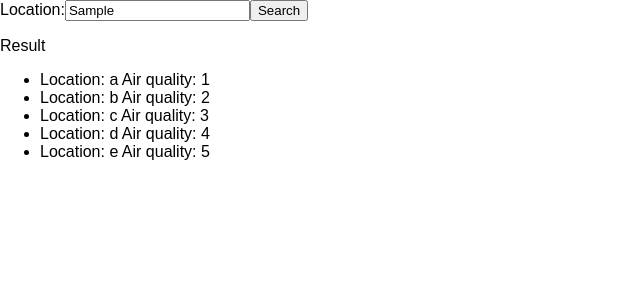
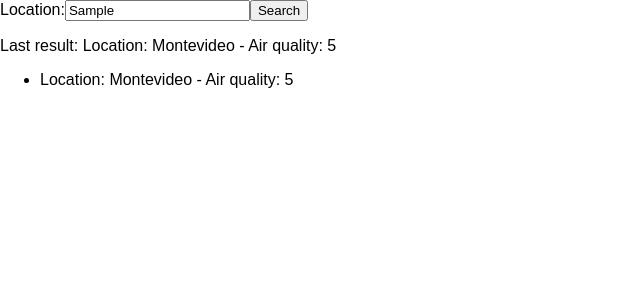
Before and after one commit to gogumai/breezometer-client, a React (Create React App) app: page / in a window 1280 px wide. Both pictures are taken after typing "Sample" into the empty fields and a click on the input "Search". Shown: the top 300 px of the page, without its empty margins (0-640 px from the left). Built offline with nearby package versions, Linux system fonts and the light colour scheme.

Commit message:
Added redux and sagas. Mocked api.

```diff
--- a/package.json
+++ b/package.json
@@ -6,7 +6,10 @@
     "prop-types": "^15.6.0",
     "react": "^16.1.1",
     "react-dom": "^16.1.1",
-    "react-scripts": "1.0.17"
+    "react-redux": "^5.0.6",
+    "react-scripts": "1.0.17",
+    "redux": "^3.7.2",
+    "redux-saga": "^0.16.0"
   },
   "scripts": {
     "start": "react-scripts start",
--- a/src/components/Main/index.jsx
+++ b/src/components/Main/index.jsx
@@ -3,7 +3,7 @@ import PropTypes from 'prop-types';
 
 function LocationList(props) {
   const { data } = props;
-  const listItems = data.map(item => <li key={item.location}>{`Location: ${item.location} Air quality: ${item.aq}`}</li>);
+  const listItems = data.map(item => <li key={item.location}>{`Location: ${item.location} - Air quality: ${item.aq}`}</li>);
   return (
     <ul>{listItems}</ul>
   );
@@ -29,19 +29,12 @@ export default class Main extends React.Component {
   }
 
   handleSubmit(event) {
-    alert(`A name was submitted: ${this.state.value}`);
+    this.props.fetchData(this.state.value);
     event.preventDefault();
   }
 
   render() {
-    const data = [
-      { location: 'a', aq: 1 },
-      { location: 'b', aq: 2 },
-      { location: 'c', aq: 3 },
-      { location: 'd', aq: 4 },
-      { location: 'e', aq: 5 },
-    ];
-
+    const { data } = this.props.appData;
     return (
       <div>
         <form onSubmit={this.handleSubmit}>
@@ -58,9 +51,12 @@ export default class Main extends React.Component {
             value="Search"
           />
         </form>
-        <div>
-          <p>Result</p>
-        </div>
+        {
+          data.length > 0 &&
+          <div>
+            <p>{`Last result: ${`Location: ${data[0].location} - Air quality: ${data[0].aq}`}`}</p>
+          </div>
+        }
         <LocationList data={data} />
       </div>
     );
--- /dev/null
+++ b/src/containers/Main/actions.js
@@ -0,0 +1,7 @@
+import { FETCH_DATA } from './constants';
+
+export function fetchData() {
+  return {
+    type: FETCH_DATA,
+  };
+}
--- /dev/null
+++ b/src/containers/Main/api.js
@@ -0,0 +1,3 @@
+export default () => new Promise((resolve, reject) => {
+  setTimeout(() => resolve({ location: 'Montevideo', aq: Math.floor((Math.random() * 10) + 1) }), 1000);
+});
--- /dev/null
+++ b/src/containers/Main/constants.js
@@ -0,0 +1,3 @@
+export const FETCH_DATA = 'FETCH_DATA';
+export const FETCH_DATA_SUCCESS = 'FETCH_DATA_SUCCESS';
+export const FETCH_DATA_FAILURE = 'FETCH_DATA_FAILURE';
--- a/src/containers/Main/index.jsx
+++ b/src/containers/Main/index.jsx
@@ -1,8 +1,43 @@
 import React from 'react';
+import PropTypes from 'prop-types';
+import { connect } from 'react-redux';
+
 import MainComponent from '../../components/Main';
+import { fetchData } from './actions';
 
-export default class Main extends React.Component {
-  render() {
-    return <MainComponent />;
-  }
+function Main({ appData, fetchData }) {
+  return (
+    <MainComponent
+      appData={appData}
+      fetchData={fetchData}
+    />
+  );
 }
+Main.propTypes = {
+  fetchData: PropTypes.func.isRequired,
+  appData: PropTypes.shape({
+    isFetching: PropTypes.bool.isRequired,
+    data: PropTypes.arrayOf(PropTypes.shape({
+      location: PropTypes.string.isRequired,
+      aq: PropTypes.number.isRequired,
+    })).isRequired,
+    error: PropTypes.bool.isRequired,
+  }).isRequired,
+};
+
+function mapStateToProps(state) {
+  return {
+    appData: state.main,
+  };
+}
+
+function mapDispatchToProps(dispatch) {
+  return {
+    fetchData: () => dispatch(fetchData()),
+  };
+}
+
+export default connect(
+  mapStateToProps,
+  mapDispatchToProps,
+)(Main);
--- /dev/null
+++ b/src/containers/Main/reducers.js
@@ -0,0 +1,40 @@
+import {
+  FETCH_DATA,
+  FETCH_DATA_FAILURE,
+  FETCH_DATA_SUCCESS,
+} from './constants';
+
+const initialState = {
+  isFetching: false,
+  error: false,
+  data: [],
+};
+
+const ACTION_HANDLERS = {
+  [FETCH_DATA]: state => ({
+    ...state,
+    isFetching: true,
+  }),
+  [FETCH_DATA_SUCCESS]: (state, action) => {
+    const newData = state.data.slice();
+    newData.unshift(action.data);
+    if (newData.length > 5) {
+      newData.pop();
+    }
+    return {
+      ...state,
+      isFetching: false,
+      data: newData,
+    };
+  },
+  [FETCH_DATA_FAILURE]: state => ({
+    ...state,
+    isFetching: false,
+    error: true,
+  }),
+};
+
+export default (state = initialState, action) => {
+  const handler = ACTION_HANDLERS[action.type];
+  return handler ? handler(state, action) : state;
+};
--- /dev/null
+++ b/src/containers/Main/saga.js
@@ -0,0 +1,24 @@
+import { put, takeEvery } from 'redux-saga/effects';
+
+import {
+  FETCH_DATA,
+  FETCH_DATA_SUCCESS,
+  FETCH_DATA_FAILURE,
+} from './constants';
+
+import getData from './api';
+
+function* fetchData() {
+  try {
+    const data = yield getData();
+    yield put({ type: FETCH_DATA_SUCCESS, data });
+  } catch (e) {
+    yield put({ type: FETCH_DATA_FAILURE });
+  }
+}
+
+function* dataSaga() {
+  yield takeEvery(FETCH_DATA, fetchData);
+}
+
+export default dataSaga;
--- /dev/null
+++ b/src/redux/reducers.js
@@ -0,0 +1,8 @@
+import { combineReducers } from 'redux';
+import mainReducers from './../containers/Main/reducers';
+
+export default function createReducers() {
+  return combineReducers({
+    main: mainReducers,
+  });
+}
--- /dev/null
+++ b/src/redux/store.js
@@ -0,0 +1,12 @@
+import { createStore, applyMiddleware } from 'redux';
+import createSagaMiddleware from 'redux-saga';
+import createReducers from './reducers';
+import mainSaga from './../containers/Main/saga';
+
+const sagaMiddleware = createSagaMiddleware();
+
+const store = createStore(createReducers(), applyMiddleware(sagaMiddleware));
+
+sagaMiddleware.run(mainSaga);
+
+export default store;
```
Also changed, not shown: src/App.js (+9 -16 lines), 1 other file (tests, documents, lock files or other folders).
